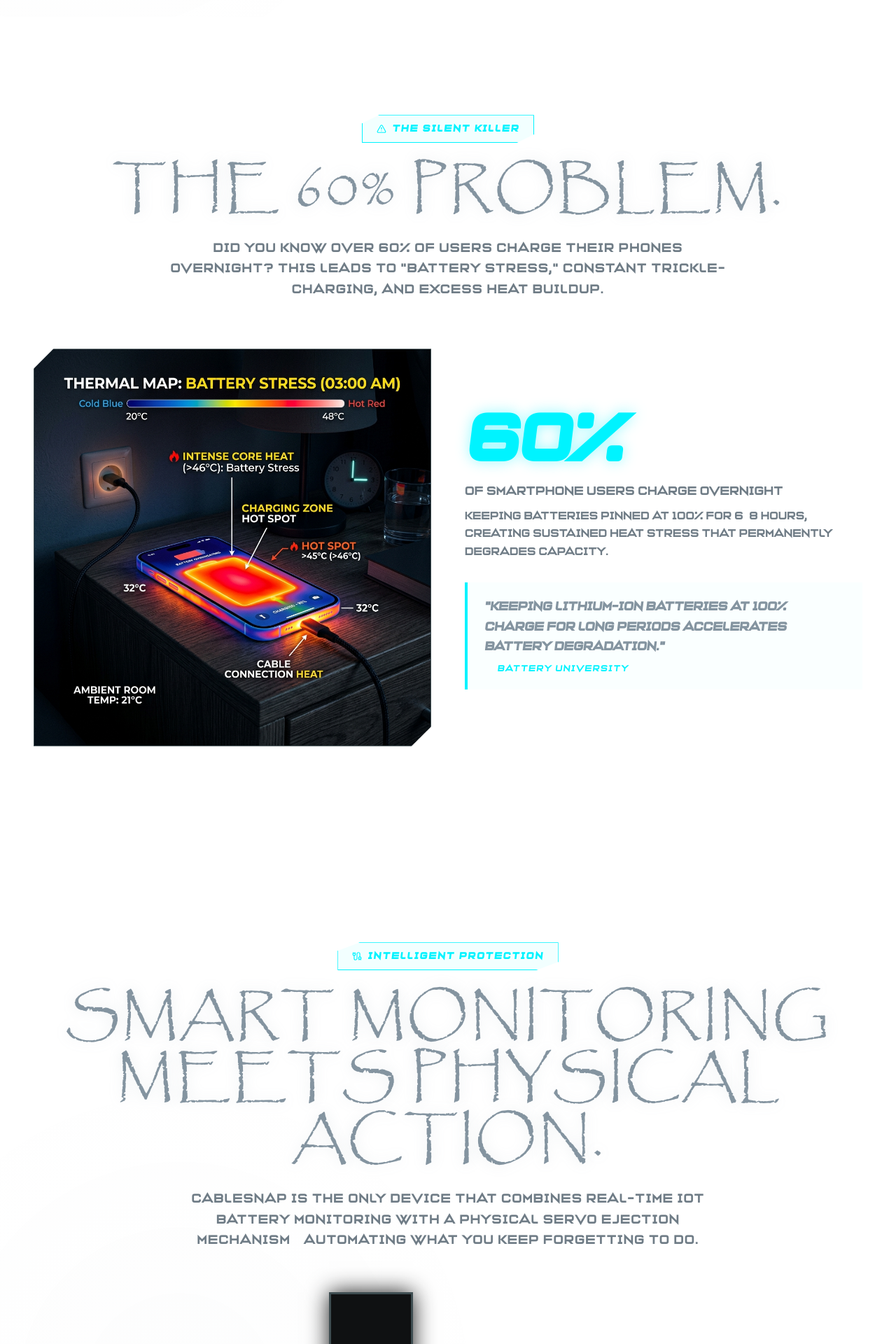
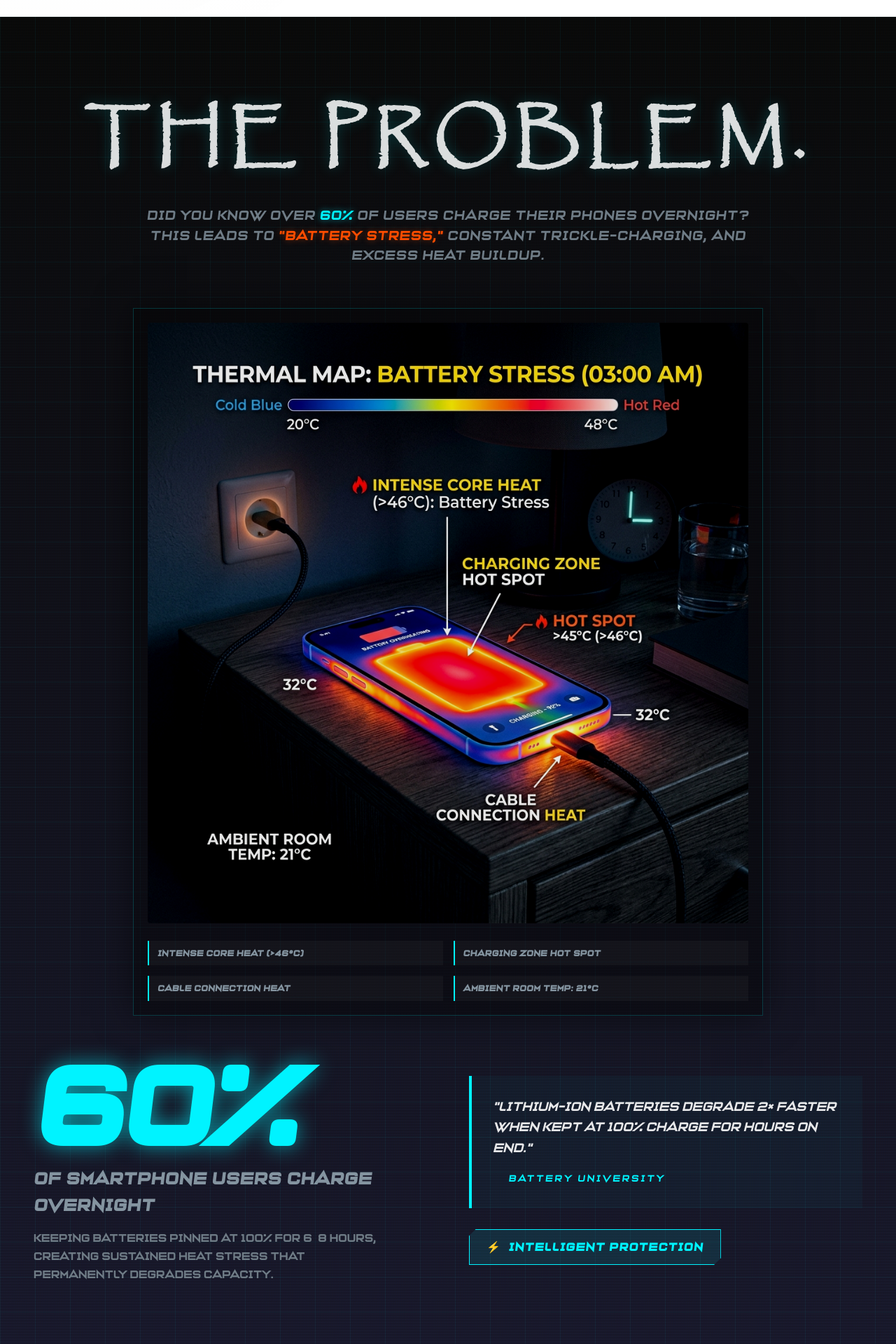
Before and after one commit to OrionGD/CableSnap, a React (Vite) app: page / in a window 1280 px wide. Shown: the part 1060-2980 px from the top of the page at 70% size. Built offline with nearby package versions, Linux system fonts and the light colour scheme.

Commit message:
Recreate ProblemSection as a clean modern dark-themed hero with cyberpunk aesthetic

```diff
--- a/src/components/ProblemSection.css
+++ b/src/components/ProblemSection.css
@@ -1,50 +1,206 @@
-/* ProblemSection */
-.problem-grid {
+/* ProblemSection - Modern Cyber-Industrial Design */
+.problem-section {
+  position: relative;
+  background: linear-gradient(180deg, #0a0a0a 0%, #1a1a2e 100%);
+  overflow: hidden;
+  padding: 100px 0;
+  border-bottom: 1px solid rgba(0, 243, 255, 0.1);
+}
+
+.scanline-overlay {
+  position: absolute;
+  top: 0; left: 0; width: 100%; height: 100%;
+  background: linear-gradient(rgba(18, 16, 16, 0) 50%, rgba(0, 0, 0, 0.25) 50%), linear-gradient(90deg, rgba(255, 0, 0, 0.03), rgba(0, 255, 0, 0.01), rgba(0, 0, 255, 0.03));
+  background-size: 100% 4px, 3px 100%;
+  pointer-events: none;
+  z-index: 2;
+  opacity: 0.4;
+}
+
+.grid-overlay {
+  position: absolute;
+  top: 0; left: 0; width: 100%; height: 100%;
+  background-image:
+    linear-gradient(rgba(0, 243, 255, 0.05) 1px, transparent 1px),
+    linear-gradient(90deg, rgba(0, 243, 255, 0.05) 1px, transparent 1px);
+  background-size: 50px 50px;
+  pointer-events: none;
+  z-index: 1;
+}
+
+.problem-header {
+  position: relative;
+  z-index: 3;
+  margin-bottom: 60px;
+}
+
+.problem-title {
+  font-family: 'Papyrus', serif;
+  font-size: clamp(3rem, 10vw, 6rem);
+  color: rgba(255, 255, 255, 0.85);
+  letter-spacing: 0.1em;
+  text-shadow: 0 0 20px rgba(0, 243, 255, 0.2);
+  margin-bottom: 1rem;
+}
+
+.problem-intro {
+  font-family: var(--font-ui);
+  font-size: clamp(0.9rem, 2.5vw, 1.2rem);
+  color: var(--text-secondary);
+  max-width: 900px;
+  margin: 0 auto;
+  line-height: 1.5;
+  letter-spacing: 0.05em;
+  text-transform: uppercase;
+}
+
+.neon-text {
+  color: #00f3ff;
+  text-shadow: 0 0 10px rgba(0, 243, 255, 0.5);
+}
+
+.glow-text {
+  color: #ff4d00; /* Warning orange/red */
+  text-shadow: 0 0 10px rgba(255, 77, 0, 0.4);
+}
+
+.thermal-map-container {
+  position: relative;
+  z-index: 3;
+  max-width: 900px;
+  margin: 0 auto 60px;
+  padding: 20px;
+  background: rgba(0, 0, 0, 0.4);
+  border: 1px solid rgba(0, 243, 255, 0.2);
+  box-shadow: 0 0 50px rgba(0, 0, 0, 0.5);
+}
+
+.thermal-map-img {
+  width: 100%;
+  height: auto;
+  border-radius: 4px;
+  filter: contrast(1.1) brightness(0.9);
+}
+
+.thermal-labels {
+  display: grid;
+  grid-template-columns: repeat(2, 1fr);
+  gap: 15px;
+  margin-top: 25px;
+}
+
+.label-item {
+  font-family: var(--font-ui);
+  font-size: 0.75rem;
+  font-weight: 700;
+  padding: 8px 12px;
+  background: rgba(255, 255, 255, 0.03);
+  border-left: 2px solid var(--neon-accent);
+  color: var(--text-primary);
+  letter-spacing: 0.05em;
+}
+
+.problem-stats-grid {
+  position: relative;
+  z-index: 3;
   display: grid;
   grid-template-columns: 1fr 1fr;
-  gap: 48px;
+  gap: 60px;
   align-items: center;
 }
-.problem-img {
-  border-radius: var(--radius);
-  width: 100%;
-  box-shadow: var(--shadow);
-  border: 1px solid var(--border-color);
-  clip-path: polygon(5% 0, 100% 0, 100% 95%, 95% 100%, 0 100%, 0 5%);
+
+.problem-stat-number {
+  font-family: var(--font-ui);
+  font-size: clamp(5rem, 15vw, 10rem);
+  font-weight: 900;
+  color: #00f3ff;
+  line-height: 0.9;
+  text-shadow: 0 0 30px rgba(0, 243, 255, 0.6);
+  margin-bottom: 10px;
 }
-.problem-quote {
-  border-left: 4px solid var(--neon-accent);
-  padding: 20px 24px;
-  background: rgba(0, 243, 255, 0.02);
-  border-radius: 0 var(--radius-sm) var(--radius-sm) 0;
-  margin-top: 32px;
+
+.stat-description {
+  font-family: var(--font-ui);
+  font-size: 1.5rem;
+  font-weight: 700;
+  color: var(--text-primary);
+  margin-bottom: 15px;
+  letter-spacing: 0.05em;
+}
+
+.stat-detail {
+  font-size: 1rem;
+  color: var(--text-secondary);
+  line-height: 1.6;
+  max-width: 500px;
+}
+
+.problem-footer {
+  display: flex;
+  flex-direction: column;
+  gap: 30px;
+}
+
+.problem-quote-v2 {
+  background: rgba(0, 243, 255, 0.03);
+  border-left: 4px solid #00f3ff;
+  padding: 30px;
   position: relative;
 }
-.problem-quote p {
+
+.problem-quote-v2 p {
+  font-style: italic;
+  font-size: 1.15rem;
+  color: rgba(255, 255, 255, 0.9);
+  margin-bottom: 15px;
+}
+
+.quote-author {
   font-family: var(--font-ui);
-  font-size: 1.1rem;
-  font-weight: 600;
-  color: var(--text-primary);
-  line-height: 1.6;
+  font-size: 0.85rem;
+  color: #00f3ff;
+  letter-spacing: 0.2em;
 }
-.problem-quote span {
+
+.intelligent-protection-badge {
+  display: inline-flex;
+  align-items: center;
+  gap: 10px;
+  padding: 12px 24px;
+  background: rgba(0, 243, 255, 0.1);
+  border: 1px solid #00f3ff;
+  color: #00f3ff;
   font-family: var(--font-ui);
-  font-size: 0.8rem;
-  color: var(--neon-accent);
-  margin-top: 8px;
-  display: block;
-  text-transform: uppercase;
+  font-weight: 700;
   letter-spacing: 0.1em;
+  clip-path: polygon(10px 0, 100% 0, 100% calc(100% - 10px), calc(100% - 10px) 100%, 0 100%, 0 10px);
+  width: fit-content;
 }
-.problem-stat-big {
-  font-family: var(--font-ui);
-  font-size: 6rem;
-  font-weight: 800;
-  color: var(--neon-accent);
-  line-height: 1;
-  margin-bottom: 12px;
-  text-shadow: 0 0 20px var(--neon-glow);
+
+@media (max-width: 992px) {
+  .problem-stats-grid {
+    grid-template-columns: 1fr;
+    text-align: center;
+  }
+  .stat-detail {
+    margin: 0 auto;
+  }
+  .problem-footer {
+    align-items: center;
+  }
+  .problem-quote-v2 {
+    text-align: left;
+  }
 }
-@media(max-width:768px){
-  .problem-grid{ grid-template-columns:1fr; }
+
+@media (max-width: 576px) {
+  .thermal-labels {
+    grid-template-columns: 1fr;
+  }
+  .problem-title {
+    font-size: 3.5rem;
+  }
+  .problem-stat-number {
+    font-size: 6rem;
+  }
 }
--- a/src/components/ProblemSection.jsx
+++ b/src/components/ProblemSection.jsx
@@ -3,40 +3,49 @@ import './ProblemSection.css';
 import { AlertTriangle } from 'lucide-react';
 
 const ProblemSection = () => (
-  <section className="section" id="problem">
+  <section className="section problem-section" id="problem">
+    <div className="scanline-overlay"></div>
+    <div className="grid-overlay"></div>
+
     <div className="container">
-      <div className="text-center" style={{ marginBottom: '70px' }}>
-        <div className="section-label"><AlertTriangle size={14} /> The Silent Killer</div>
-        <h2 className="section-title">The <span className="orange-text">60%</span> Problem.</h2>
-        <p className="section-subtitle" style={{ margin: '0 auto' }}>
-          Did you know over 60% of users charge their phones overnight? This leads to "Battery Stress,"
-          constant trickle-charging, and excess heat buildup.
+      <div className="problem-header text-center">
+        <h2 className="problem-title">THE PROBLEM.</h2>
+        <p className="problem-intro">
+          DID YOU KNOW OVER <span className="neon-text">60%</span> OF USERS CHARGE THEIR PHONES OVERNIGHT?
+          THIS LEADS TO <span className="glow-text">"BATTERY STRESS,"</span> CONSTANT TRICKLE-CHARGING, AND EXCESS HEAT BUILDUP.
         </p>
       </div>
 
-      <div className="problem-grid">
-        <div>
-          <img
-            src="/phone_overheating_heatmap_1778656797359.png"
-            alt="Smartphone overheating heat-map at 3 AM"
-            className="problem-img"
-          />
+      <div className="thermal-map-container">
+        <img
+          src="/phone_overheating_heatmap_1778656797359.png"
+          alt="Thermal map showing phone battery stress"
+          className="thermal-map-img"
+        />
+        <div className="thermal-labels">
+          <div className="label-item core-heat">INTENSE CORE HEAT (>46°C)</div>
+          <div className="label-item charging-spot">CHARGING ZONE HOT SPOT</div>
+          <div className="label-item cable-heat">CABLE CONNECTION HEAT</div>
+          <div className="label-item ambient-temp">AMBIENT ROOM TEMP: 21°C</div>
+        </div>
+      </div>
+
+      <div className="problem-stats-grid">
+        <div className="stat-main">
+          <div className="problem-stat-number">60%</div>
+          <p className="stat-description">OF SMARTPHONE USERS CHARGE OVERNIGHT</p>
+          <p className="stat-detail">
+            KEEPING BATTERIES PINNED AT 100% FOR 6–8 HOURS, CREATING SUSTAINED HEAT STRESS THAT PERMANENTLY DEGRADES CAPACITY.
+          </p>
         </div>
 
-        <div>
-          <div className="problem-stat-big">60%</div>
-          <p style={{ color: 'var(--text-secondary)', marginBottom: '8px', fontSize: '1.1rem' }}>
-            of smartphone users charge overnight
-          </p>
-          <p style={{ color: 'var(--text-secondary)', marginBottom: '32px' }}>
-            keeping batteries pinned at 100% for 6–8 hours, creating sustained heat stress that permanently degrades capacity.
-          </p>
-
-          <div className="problem-quote">
-            <p>
-              "Keeping lithium-ion batteries at 100% charge for long periods accelerates battery degradation."
-            </p>
-            <span>— Battery University</span>
+        <div className="problem-footer">
+          <div className="problem-quote-v2">
+            <p>"Lithium-ion batteries degrade 2× faster when kept at 100% charge for hours on end."</p>
+            <span className="quote-author">— BATTERY UNIVERSITY</span>
+          </div>
+          <div className="intelligent-protection-badge">
+            <span className="badge-icon">⚡</span> INTELLIGENT PROTECTION
           </div>
         </div>
       </div>
```
